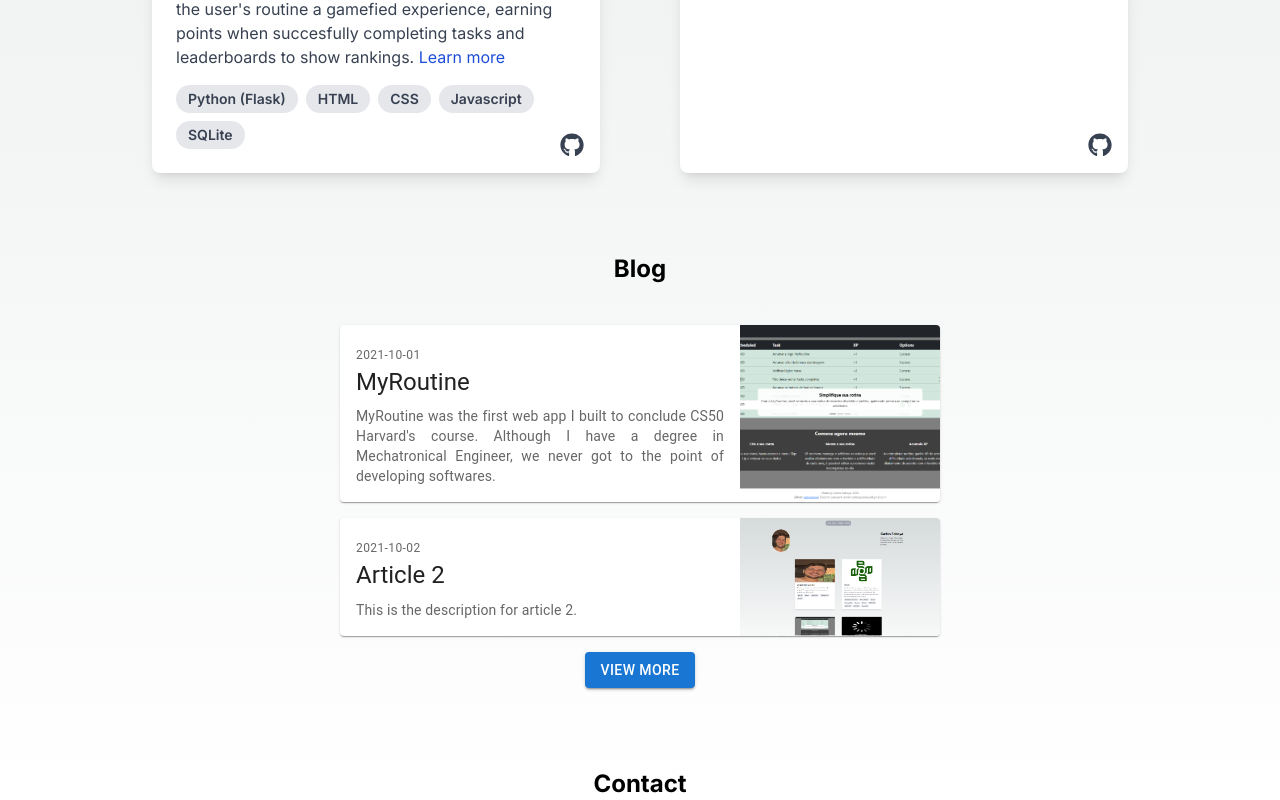
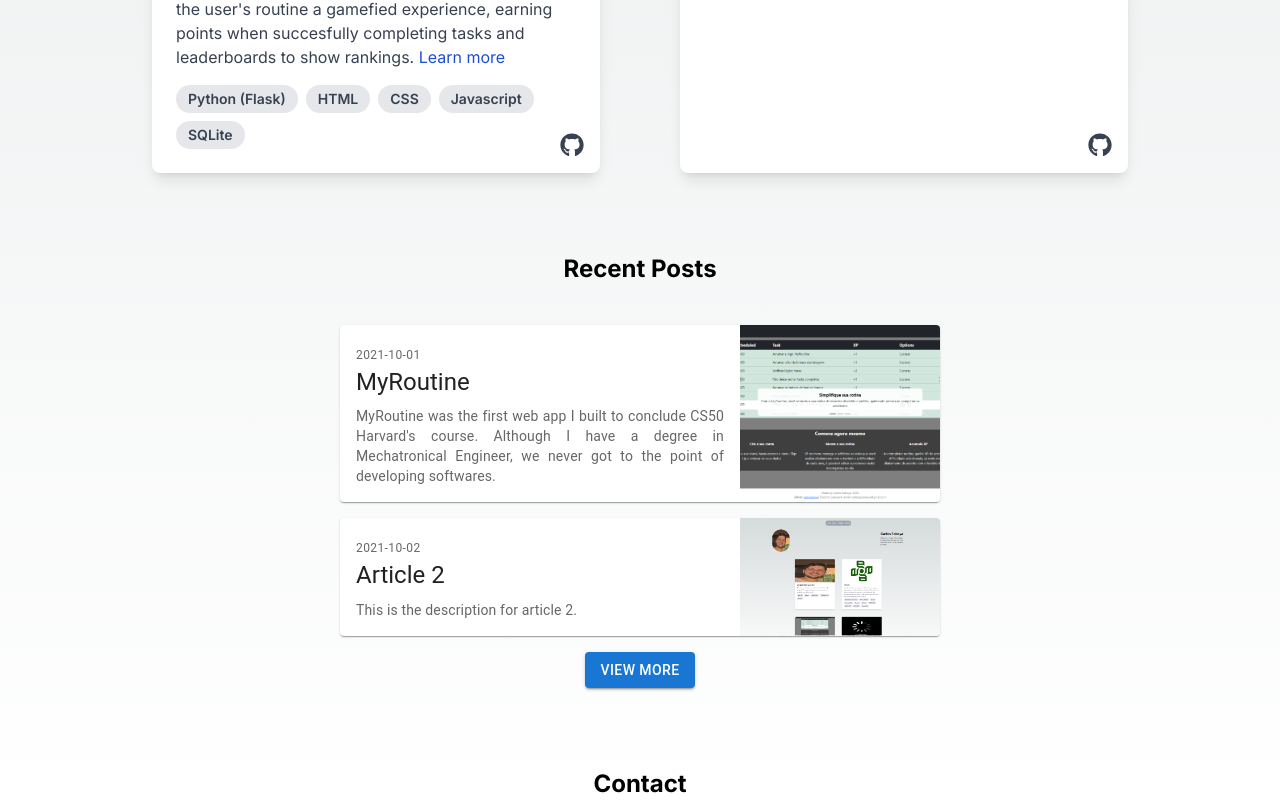
Before and after one commit to cadusaboya/portfolio-website, a Next.js app: page / in a window 1280 px wide. Shown: the part 1563-2363 px from the top of the page. Built offline with nearby package versions, Linux system fonts and the light colour scheme.

Commit message:
Moved from Blog to Recent Posts

```diff
--- a/app/page.tsx
+++ b/app/page.tsx
@@ -54,7 +54,7 @@ const Home = () => {
         />
       </div>
 
-      <h2 id="blog" className="text-2xl font-bold mt-20 mx-auto flex justify-center">Blog</h2>
+      <h2 id="blog" className="text-2xl font-bold mt-20 mx-auto flex justify-center">Recent Posts</h2>
       <div className="mt-10">
         <NewsList />
       </div>
```
